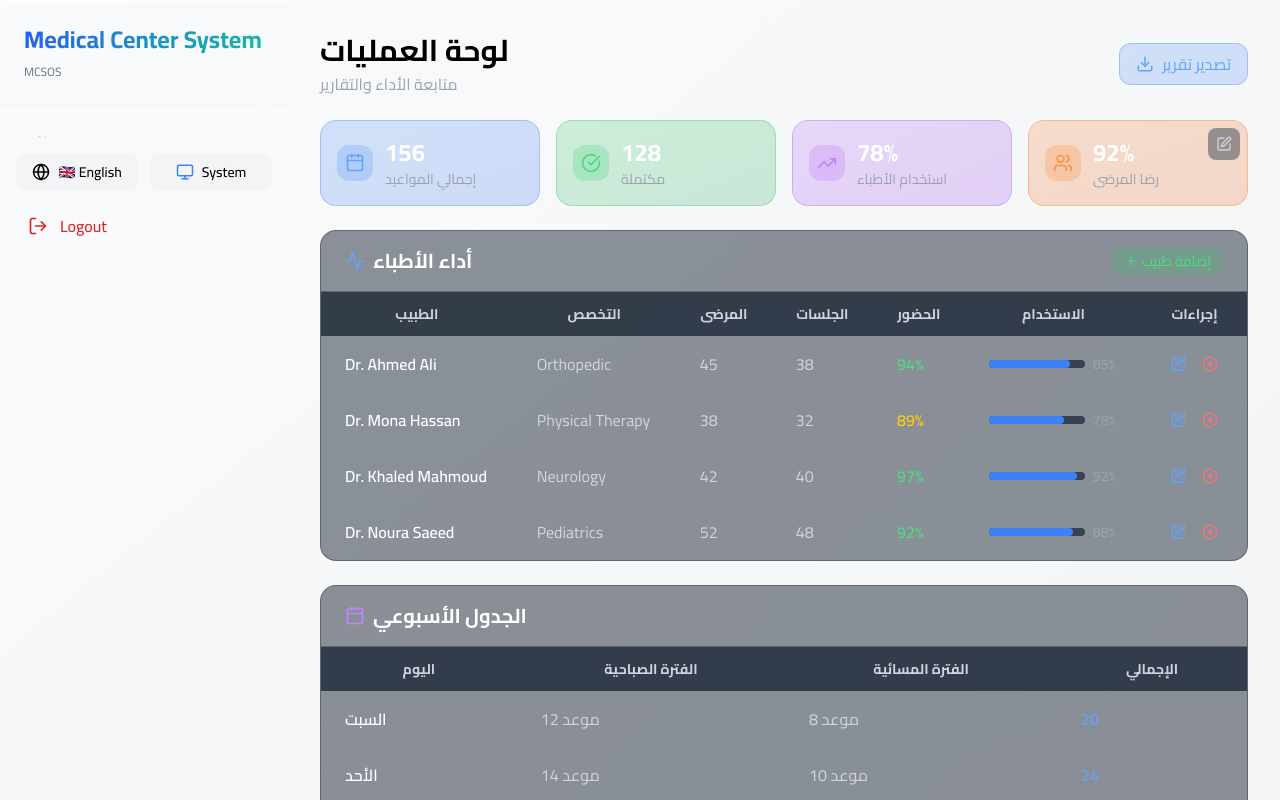
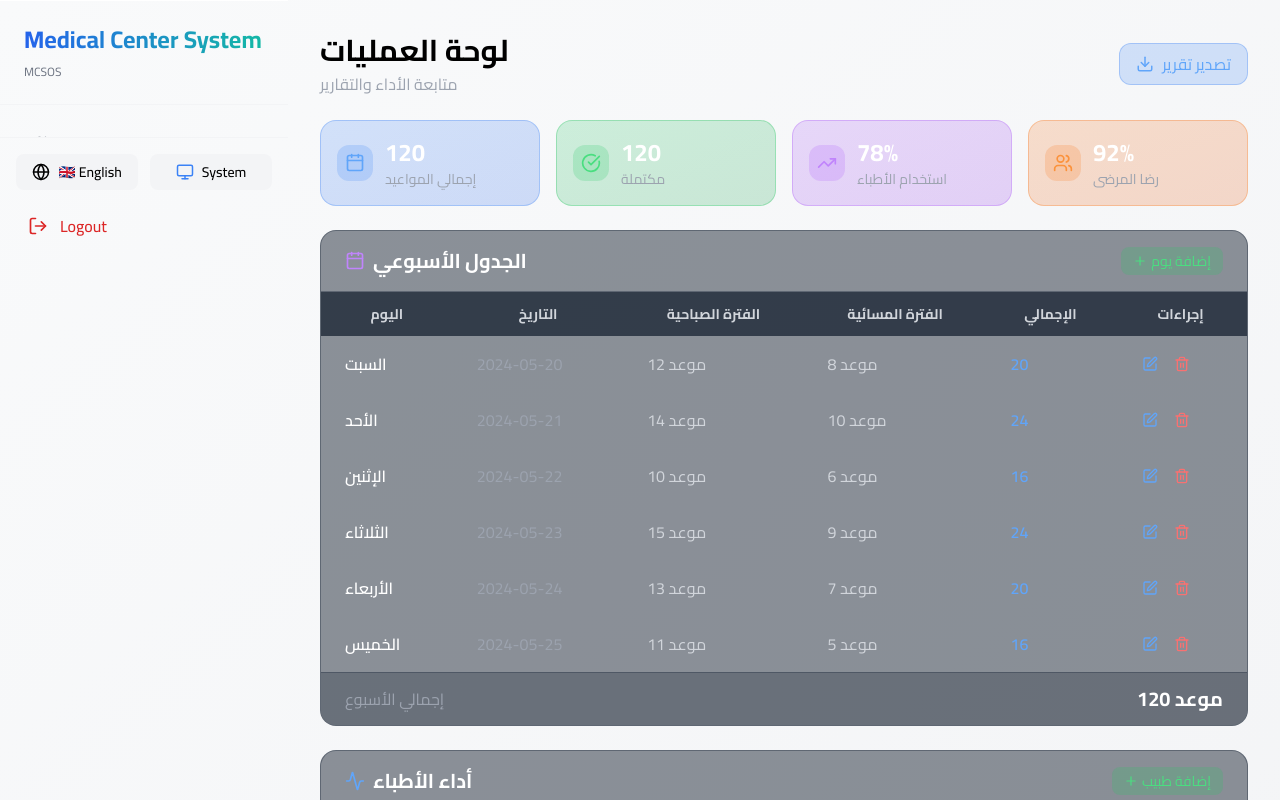
Before and after one commit to Islam412/MCSOS-System, a React (Vite) app: page /operations in a window 1280 px wide. Shown: the top 800 px of the page. Built offline with nearby package versions, Linux system fonts and the light colour scheme.

Commit message:
desing add mab off week

```diff
--- a/src/pages/OperationsDashboard.jsx
+++ b/src/pages/OperationsDashboard.jsx
@@ -1,19 +1,42 @@
-import { useState } from 'react'
+import { useState, useEffect } from 'react'
 import { useTranslation } from 'react-i18next'
-import { TrendingUp, Users, Calendar, Activity, Download, Calendar as CalendarIcon, CheckCircle, XCircle, Edit, Plus } from 'lucide-react'
+import { TrendingUp, Users, Calendar, Activity, Download, Calendar as CalendarIcon, CheckCircle, XCircle, Edit, Plus, Save, X, Trash2 } from 'lucide-react'
 import toast from 'react-hot-toast'
 
 export default function OperationsDashboard() {
   const { i18n } = useTranslation()
   const isRTL = i18n.language === 'ar'
 
+  // بيانات الجدول الأسبوعي
+  const [weeklySchedule, setWeeklySchedule] = useState([
+    { id: 1, day: 'السبت', date: '2024-05-20', morning: 12, evening: 8, total: 20 },
+    { id: 2, day: 'الأحد', date: '2024-05-21', morning: 14, evening: 10, total: 24 },
+    { id: 3, day: 'الإثنين', date: '2024-05-22', morning: 10, evening: 6, total: 16 },
+    { id: 4, day: 'الثلاثاء', date: '2024-05-23', morning: 15, evening: 9, total: 24 },
+    { id: 5, day: 'الأربعاء', date: '2024-05-24', morning: 13, evening: 7, total: 20 },
+    { id: 6, day: 'الخميس', date: '2024-05-25', morning: 11, evening: 5, total: 16 },
+  ])
+
+  // الإحصائيات - يتم تحديثها تلقائياً من الجدول الأسبوعي
   const [stats, setStats] = useState({
-    totalAppointments: 156,
-    completedAppointments: 128,
+    totalAppointments: 0,
+    completedAppointments: 0,
     doctorUtilization: 78,
     patientSatisfaction: 92
   })
 
+  // حساب الإحصائيات من الجدول الأسبوعي تلقائياً
+  useEffect(() => {
+    const total = weeklySchedule.reduce((sum, day) => sum + day.total, 0)
+    const completed = weeklySchedule.reduce((sum, day) => sum + (day.morning + day.evening), 0)
+    setStats(prev => ({
+      ...prev,
+      totalAppointments: total,
+      completedAppointments: completed
+    }))
+  }, [weeklySchedule])
+
+  // بيانات الأطباء
   const [doctors, setDoctors] = useState([
     { id: 1, nameAr: 'د. أحمد علي', nameEn: 'Dr. Ahmed Ali', specializationAr: 'جراحة عظام', specializationEn: 'Orthopedic', patients: 45, sessions: 38, attendance: 94, utilization: 85 },
     { id: 2, nameAr: 'د. منى حسن', nameEn: 'Dr. Mona Hassan', specializationAr: 'علاج طبيعي', specializationEn: 'Physical Therapy', patients: 38, sessions: 32, attendance: 89, utilization: 78 },
@@ -21,18 +44,15 @@ export default function OperationsDashboard() {
     { id: 4, nameAr: 'د. نورة سعيد', nameEn: 'Dr. Noura Saeed', specializationAr: 'أطفال', specializationEn: 'Pediatrics', patients: 52, sessions: 48, attendance: 92, utilization: 88 }
   ])
 
-  const [weeklySchedule] = useState([
-    { id: 1, day: 'السبت', morning: 12, evening: 8, total: 20 },
-    { id: 2, day: 'الأحد', morning: 14, evening: 10, total: 24 },
-    { id: 3, day: 'الإثنين', morning: 10, evening: 6, total: 16 },
-    { id: 4, day: 'الثلاثاء', morning: 15, evening: 9, total: 24 },
-    { id: 5, day: 'الأربعاء', morning: 13, evening: 7, total: 20 },
-    { id: 6, day: 'الخميس', morning: 11, evening: 5, total: 16 }
-  ])
-
+  // حالات المودالات
+  const [showEditScheduleModal, setShowEditScheduleModal] = useState(false)
+  const [showAddScheduleModal, setShowAddScheduleModal] = useState(false)
   const [showEditStatsModal, setShowEditStatsModal] = useState(false)
   const [showEditDoctorModal, setShowEditDoctorModal] = useState(false)
   const [showAddDoctorModal, setShowAddDoctorModal] = useState(false)
+
+  const [editSchedule, setEditSchedule] = useState({})
+  const [newSchedule, setNewSchedule] = useState({ day: '', date: '', morning: 0, evening: 0 })
   const [editStats, setEditStats] = useState({ ...stats })
   const [editDoctor, setEditDoctor] = useState({})
   const [newDoctor, setNewDoctor] = useState({ nameAr: '', specializationAr: '', patients: '', sessions: '', attendance: '', utilization: '' })
@@ -40,18 +60,52 @@ export default function OperationsDashboard() {
   const getDoctorName = (doctor) => isRTL ? doctor.nameAr : doctor.nameEn
   const getSpecialization = (doctor) => isRTL ? doctor.specializationAr : doctor.specializationEn
 
+  // تحديث الإجمالي تلقائياً عند تغيير الصباح أو المساء
+  const updateScheduleTotal = (morning, evening) => {
+    return (parseInt(morning) || 0) + (parseInt(evening) || 0)
+  }
+
+  // حفظ تعديلات الجدول
+  const handleSaveSchedule = () => {
+    setWeeklySchedule(weeklySchedule.map(s => s.id === editSchedule.id ? editSchedule : s))
+    setShowEditScheduleModal(false)
+    toast.success('تم تحديث الجدول بنجاح')
+  }
+
+  // إضافة يوم جديد للجدول
+  const handleAddSchedule = () => {
+    const newId = Math.max(...weeklySchedule.map(s => s.id), 0) + 1
+    const total = updateScheduleTotal(newSchedule.morning, newSchedule.evening)
+    const schedule = { ...newSchedule, id: newId, total }
+    setWeeklySchedule([...weeklySchedule, schedule])
+    setShowAddScheduleModal(false)
+    setNewSchedule({ day: '', date: '', morning: 0, evening: 0 })
+    toast.success('تم إضافة يوم جديد بنجاح')
+  }
+
+  // حذف يوم من الجدول
+  const handleDeleteSchedule = (id) => {
+    if (confirm('هل أنت متأكد من حذف هذا اليوم؟')) {
+      setWeeklySchedule(weeklySchedule.filter(s => s.id !== id))
+      toast.success('تم حذف اليوم بنجاح')
+    }
+  }
+
+  // حفظ إحصائيات الأداء
   const handleSaveStats = () => {
     setStats(editStats)
     setShowEditStatsModal(false)
     toast.success('تم تحديث الإحصائيات بنجاح')
   }
 
+  // حفظ تعديلات الطبيب
   const handleSaveDoctor = () => {
     setDoctors(doctors.map(d => d.id === editDoctor.id ? editDoctor : d))
     setShowEditDoctorModal(false)
     toast.success('تم تحديث بيانات الطبيب بنجاح')
   }
 
+  // إضافة طبيب جديد
   const handleAddDoctor = () => {
     const doctor = {
       id: Date.now(),
@@ -70,6 +124,7 @@ export default function OperationsDashboard() {
     toast.success('تم إضافة الطبيب بنجاح')
   }
 
+  // حذف طبيب
   const handleDeleteDoctor = (id) => {
     if (confirm('هل أنت متأكد من حذف هذا الطبيب؟')) {
       setDoctors(doctors.filter(d => d.id !== id))
@@ -77,6 +132,7 @@ export default function OperationsDashboard() {
     }
   }
 
+  // تصدير التقرير
   const handleExportReport = () => {
     const reportData = { stats, doctors, weeklySchedule, exportedAt: new Date().toISOString() }
     const blob = new Blob([JSON.stringify(reportData, null, 2)], { type: 'application/json' })
@@ -95,8 +151,12 @@ export default function OperationsDashboard() {
     return 'text-red-400'
   }
 
+  // أيام الأسبوع بالترتيب
+  const weekDays = ['السبت', 'الأحد', 'الإثنين', 'الثلاثاء', 'الأربعاء', 'الخميس']
+
   return (
     <div className="space-y-6">
+      {/* Header */}
       <div className={`flex flex-col md:flex-row justify-between items-start md:items-center gap-4 ${isRTL ? 'md:flex-row-reverse' : ''}`}>
         <div>
           <h1 className="text-3xl font-bold gradient-text">لوحة العمليات</h1>
@@ -107,34 +167,87 @@ export default function OperationsDashboard() {
         </button>
       </div>
 
-      <div className="relative">
-        <button onClick={() => setShowEditStatsModal(true)} className="absolute top-2 right-2 p-2 bg-gray-700/50 rounded-lg hover:bg-gray-600 z-10">
-          <Edit size={16} className="text-gray-300" />
-        </button>
+      {/* بطاقات الإحصائيات - تتحدث تلقائياً */}
       <div className="grid grid-cols-2 md:grid-cols-4 gap-4">
         <div className="bg-gradient-to-br from-blue-500/20 to-blue-600/20 rounded-2xl p-4 border border-blue-500/30">
           <div className="flex items-center gap-3">
             <div className="p-2 bg-blue-500/20 rounded-xl"><Calendar className="text-blue-400" size={20} /></div>
-              <div><div className="text-2xl font-bold text-white">{stats.totalAppointments}</div><div className="text-sm text-gray-400">إجمالي المواعيد</div></div>
+            <div>
+              <div className="text-2xl font-bold text-white">{stats.totalAppointments}</div>
+              <div className="text-sm text-gray-400">إجمالي المواعيد</div>
+            </div>
           </div>
         </div>
         <div className="bg-gradient-to-br from-green-500/20 to-green-600/20 rounded-2xl p-4 border border-green-500/30">
           <div className="flex items-center gap-3">
             <div className="p-2 bg-green-500/20 rounded-xl"><CheckCircle className="text-green-400" size={20} /></div>
-              <div><div className="text-2xl font-bold text-white">{stats.completedAppointments}</div><div className="text-sm text-gray-400">مكتملة</div></div>
+            <div>
+              <div className="text-2xl font-bold text-white">{stats.completedAppointments}</div>
+              <div className="text-sm text-gray-400">مكتملة</div>
+            </div>
           </div>
         </div>
         <div className="bg-gradient-to-br from-purple-500/20 to-purple-600/20 rounded-2xl p-4 border border-purple-500/30">
           <div className="flex items-center gap-3">
             <div className="p-2 bg-purple-500/20 rounded-xl"><TrendingUp className="text-purple-400" size={20} /></div>
-              <div><div className="text-2xl font-bold text-white">{stats.doctorUtilization}%</div><div className="text-sm text-gray-400">استخدام الأطباء</div></div>
+            <div>
+              <div className="text-2xl font-bold text-white">{stats.doctorUtilization}%</div>
+              <div className="text-sm text-gray-400">استخدام الأطباء</div>
+            </div>
           </div>
         </div>
         <div className="bg-gradient-to-br from-orange-500/20 to-orange-600/20 rounded-2xl p-4 border border-orange-500/30">
           <div className="flex items-center gap-3">
             <div className="p-2 bg-orange-500/20 rounded-xl"><Users className="text-orange-400" size={20} /></div>
-              <div><div className="text-2xl font-bold text-white">{stats.patientSatisfaction}%</div><div className="text-sm text-gray-400">رضا المرضى</div></div>
+            <div>
+              <div className="text-2xl font-bold text-white">{stats.patientSatisfaction}%</div>
+              <div className="text-sm text-gray-400">رضا المرضى</div>
             </div>
+          </div>
+        </div>
+      </div>
+
+      {/* الجدول الأسبوعي - مع إضافة وتعديل وحذف */}
+      <div className="bg-gray-800/50 rounded-2xl overflow-hidden border border-gray-700/50">
+        <div className="px-6 py-4 border-b border-gray-700/50 flex justify-between items-center">
+          <h2 className="text-xl font-bold text-white flex items-center gap-2"><CalendarIcon size={20} className="text-purple-400" /> الجدول الأسبوعي</h2>
+          <button onClick={() => setShowAddScheduleModal(true)} className="bg-green-500/20 hover:bg-green-500/30 text-green-400 px-3 py-1 rounded-lg flex items-center gap-1 text-sm"><Plus size={14} /> إضافة يوم</button>
+        </div>
+        <div className="overflow-x-auto">
+          <table className="w-full">
+            <thead className="bg-gray-800/80">
+              <tr>
+                <th className="px-6 py-3 text-sm text-gray-300">اليوم</th>
+                <th className="px-6 py-3 text-sm text-gray-300">التاريخ</th>
+                <th className="px-6 py-3 text-sm text-gray-300">الفترة الصباحية</th>
+                <th className="px-6 py-3 text-sm text-gray-300">الفترة المسائية</th>
+                <th className="px-6 py-3 text-sm text-gray-300">الإجمالي</th>
+                <th className="px-6 py-3 text-sm text-gray-300">إجراءات</th>
+              </tr>
+            </thead>
+            <tbody className="divide-y divide-gray-700/50">
+              {weeklySchedule.map((day) => (
+                <tr key={day.id}>
+                  <td className="px-6 py-4 font-semibold text-white">{day.day}</td>
+                  <td className="px-6 py-4 text-gray-400">{day.date}</td>
+                  <td className="px-6 py-4 text-gray-300">{day.morning} موعد</td>
+                  <td className="px-6 py-4 text-gray-300">{day.evening} موعد</td>
+                  <td className="px-6 py-4 font-semibold text-blue-400">{day.total}</td>
+                  <td className="px-6 py-4">
+                    <div className="flex gap-2">
+                      <button onClick={() => { setEditSchedule(day); setShowEditScheduleModal(true); }} className="p-1 text-blue-400 hover:bg-blue-500/20 rounded"><Edit size={16} /></button>
+                      <button onClick={() => handleDeleteSchedule(day.id)} className="p-1 text-red-400 hover:bg-red-500/20 rounded"><Trash2 size={16} /></button>
+                    </div>
+                   </td>
+                 </tr>
+              ))}
+            </tbody>
+           </table>
+        </div>
+        <div className="px-6 py-3 border-t border-gray-700/50 bg-gray-800/30">
+          <div className="flex justify-between items-center">
+            <span className="text-gray-400">إجمالي الأسبوع</span>
+            <span className="text-xl font-bold text-white">{weeklySchedule.reduce((sum, d) => sum + d.total, 0)} موعد</span>
           </div>
         </div>
       </div>
@@ -185,48 +298,41 @@ export default function OperationsDashboard() {
         </div>
       </div>
 
-      {/* الجدول الأسبوعي */}
-      <div className="bg-gray-800/50 rounded-2xl overflow-hidden border border-gray-700/50">
-        <div className="px-6 py-4 border-b border-gray-700/50">
-          <h2 className="text-xl font-bold text-white flex items-center gap-2"><CalendarIcon size={20} className="text-purple-400" /> الجدول الأسبوعي</h2>
-        </div>
-        <div className="overflow-x-auto">
-          <table className="w-full">
-            <thead className="bg-gray-800/80">
-              <tr>
-                <th className="px-6 py-3 text-sm text-gray-300">اليوم</th>
-                <th className="px-6 py-3 text-sm text-gray-300">الفترة الصباحية</th>
-                <th className="px-6 py-3 text-sm text-gray-300">الفترة المسائية</th>
-                <th className="px-6 py-3 text-sm text-gray-300">الإجمالي</th>
-              </tr>
-            </thead>
-            <tbody className="divide-y divide-gray-700/50">
-              {weeklySchedule.map((day) => (
-                <tr key={day.id}>
-                  <td className="px-6 py-4 font-semibold text-white">{day.day}</td>
-                  <td className="px-6 py-4 text-gray-300">{day.morning} موعد</td>
-                  <td className="px-6 py-4 text-gray-300">{day.evening} موعد</td>
-                  <td className="px-6 py-4 font-semibold text-blue-400">{day.total}</td>
-                </tr>
-              ))}
-            </tbody>
-          </table>
+      {/* Modal Edit Schedule */}
+      {showEditScheduleModal && (
+        <div className="fixed inset-0 bg-black/70 flex items-center justify-center z-50">
+          <div className="bg-gray-800 rounded-2xl max-w-md w-full p-6">
+            <h2 className="text-xl font-bold text-white mb-4">تعديل الجدول</h2>
+            <div className="space-y-3">
+              <input type="text" placeholder="اليوم" className="w-full p-2 bg-gray-700 rounded-lg text-white" value={editSchedule.day} onChange={(e) => setEditSchedule({...editSchedule, day: e.target.value})} />
+              <input type="date" className="w-full p-2 bg-gray-700 rounded-lg text-white" value={editSchedule.date} onChange={(e) => setEditSchedule({...editSchedule, date: e.target.value})} />
+              <input type="number" placeholder="المواعيد الصباحية" className="w-full p-2 bg-gray-700 rounded-lg text-white" value={editSchedule.morning} onChange={(e) => setEditSchedule({...editSchedule, morning: parseInt(e.target.value), total: updateScheduleTotal(e.target.value, editSchedule.evening)})} />
+              <input type="number" placeholder="المواعيد المسائية" className="w-full p-2 bg-gray-700 rounded-lg text-white" value={editSchedule.evening} onChange={(e) => setEditSchedule({...editSchedule, evening: parseInt(e.target.value), total: updateScheduleTotal(editSchedule.morning, e.target.value)})} />
+              <div className="flex gap-3">
+                <button onClick={handleSaveSchedule} className="flex-1 bg-blue-500 py-2 rounded-lg">حفظ</button>
+                <button onClick={() => setShowEditScheduleModal(false)} className="flex-1 bg-gray-600 py-2 rounded-lg">إلغاء</button>
               </div>
             </div>
+          </div>
+        </div>
+      )}
 
-      {/* Modal Edit Stats */}
-      {showEditStatsModal && (
+      {/* Modal Add Schedule */}
+      {showAddScheduleModal && (
         <div className="fixed inset-0 bg-black/70 flex items-center justify-center z-50">
           <div className="bg-gray-800 rounded-2xl max-w-md w-full p-6">
-            <h2 className="text-xl font-bold text-white mb-4">تعديل الإحصائيات</h2>
+            <h2 className="text-xl font-bold text-white mb-4">إضافة يوم جديد</h2>
             <div className="space-y-3">
-              <input type="number" placeholder="إجمالي المواعيد" className="w-full p-2 bg-gray-700 rounded-lg text-white" value={editStats.totalAppointments} onChange={(e) => setEditStats({...editStats, totalAppointments: parseInt(e.target.value)})} />
-              <input type="number" placeholder="المواعيد المكتملة" className="w-full p-2 bg-gray-700 rounded-lg text-white" value={editStats.completedAppointments} onChange={(e) => setEditStats({...editStats, completedAppointments: parseInt(e.target.value)})} />
-              <input type="number" placeholder="نسبة استخدام الأطباء" className="w-full p-2 bg-gray-700 rounded-lg text-white" value={editStats.doctorUtilization} onChange={(e) => setEditStats({...editStats, doctorUtilization: parseInt(e.target.value)})} />
-              <input type="number" placeholder="نسبة رضا المرضى" className="w-full p-2 bg-gray-700 rounded-lg text-white" value={editStats.patientSatisfaction} onChange={(e) => setEditStats({...editStats, patientSatisfaction: parseInt(e.target.value)})} />
+              <select className="w-full p-2 bg-gray-700 rounded-lg text-white" value={newSchedule.day} onChange={(e) => setNewSchedule({...newSchedule, day: e.target.value})}>
+                <option value="">اختر اليوم</option>
+                {weekDays.map(day => <option key={day} value={day}>{day}</option>)}
+              </select>
+              <input type="date" className="w-full p-2 bg-gray-700 rounded-lg text-white" value={newSchedule.date} onChange={(e) => setNewSchedule({...newSchedule, date: e.target.value})} />
+              <input type="number" placeholder="المواعيد الصباحية" className="w-full p-2 bg-gray-700 rounded-lg text-white" value={newSchedule.morning} onChange={(e) => setNewSchedule({...newSchedule, morning: parseInt(e.target.value)})} />
+              <input type="number" placeholder="المواعيد المسائية" className="w-full p-2 bg-gray-700 rounded-lg text-white" value={newSchedule.evening} onChange={(e) => setNewSchedule({...newSchedule, evening: parseInt(e.target.value)})} />
               <div className="flex gap-3">
-                <button onClick={handleSaveStats} className="flex-1 bg-blue-500 py-2 rounded-lg">حفظ</button>
-                <button onClick={() => setShowEditStatsModal(false)} className="flex-1 bg-gray-600 py-2 rounded-lg">إلغاء</button>
+                <button onClick={handleAddSchedule} className="flex-1 bg-green-500 py-2 rounded-lg">إضافة</button>
+                <button onClick={() => setShowAddScheduleModal(false)} className="flex-1 bg-gray-600 py-2 rounded-lg">إلغاء</button>
               </div>
             </div>
           </div>
```
Lines whose indentation alone changed are shown as unchanged.
